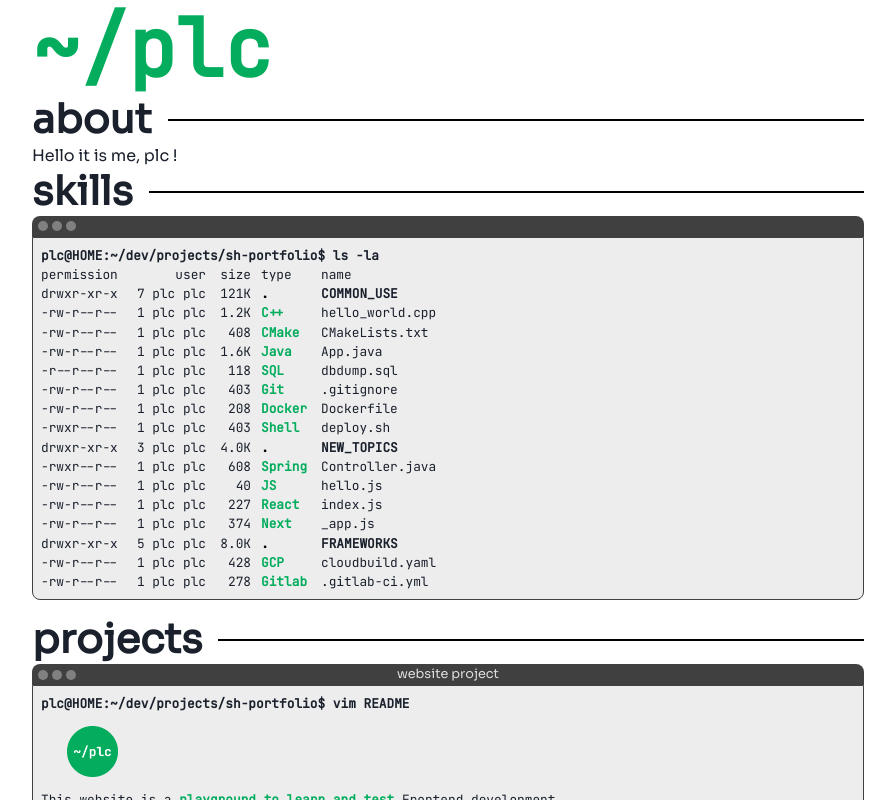
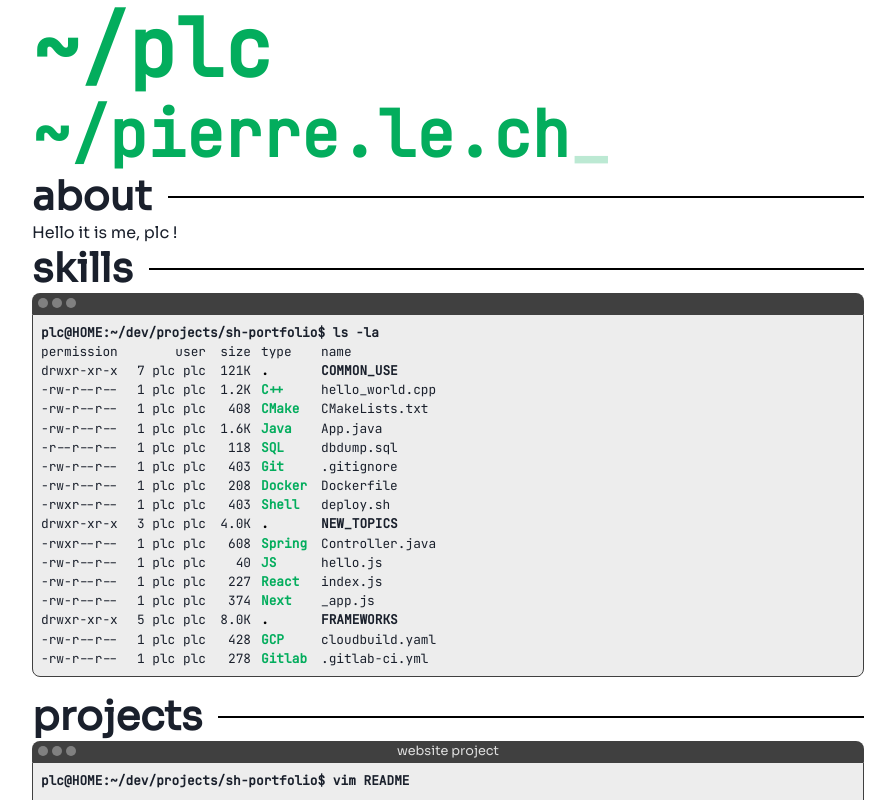
Before and after one commit to pielc/sh-portfolio, a Next.js app: page / in a window 1280 px wide. Shown: the top 800 px of the page, without its empty margins (192-1087 px from the left). Built offline with nearby package versions, Linux system fonts and the light colour scheme.

Commit message:
wip: add typewriter effect

```diff
--- a/components/effects/index.js
+++ b/components/effects/index.js
@@ -1,23 +1,29 @@
 import Typewriter from "typewriter-effect";
-import { Stack } from "@chakra-ui/react";
+import { Heading } from "@chakra-ui/react";
 
-export const TypeEffect = () => {
+export const TypeWriterTitle = () => {
   return (
-    <Stack>
+    <Heading
+        fontSize="4em"
+        color="rgb(3,173,93)"
+        fontFamily="JetBrains Mono, sans-serif"
+      >
     <Typewriter
       options={{
         cursor: "_",
         autoStart: true,
-        loop: true
+        deleteSpeed: 25
+        // loop: true
       }}
       onInit={(typewriter) => {
         typewriter
-          .typeString("Hello World!")
+          .typeString("~/pierre.le.chanu")
           .pauseFor(2500)
-          .deleteAll()
+          .deleteChars(15)
+          .typeString("plc")
           .start();
       }}
     />
-    </Stack>
+    </Heading>
   );
 };
--- a/pages/index.js
+++ b/pages/index.js
@@ -3,6 +3,7 @@ import "@fontsource/jetbrains-mono";
 import Head from "next/head";
 import { ShHeading } from "../components/typo";
 import { Contact, Projects, Skills } from "../components/content";
+import { TypeWriterTitle } from "../components/effects";
 
 const lorem = `
   Lorem ipsum dolor sit amet, consectetur adipiscing elit. Proin molestie posuere facilisis.
@@ -29,7 +30,7 @@ export default function Home() {
         ~/plc
       </Heading>
 
-      {/* <TypeEffect /> */}
+      <TypeWriterTitle />
 
       <ShHeading>about</ShHeading>
       <Text>Hello it is me, plc !</Text>
```
